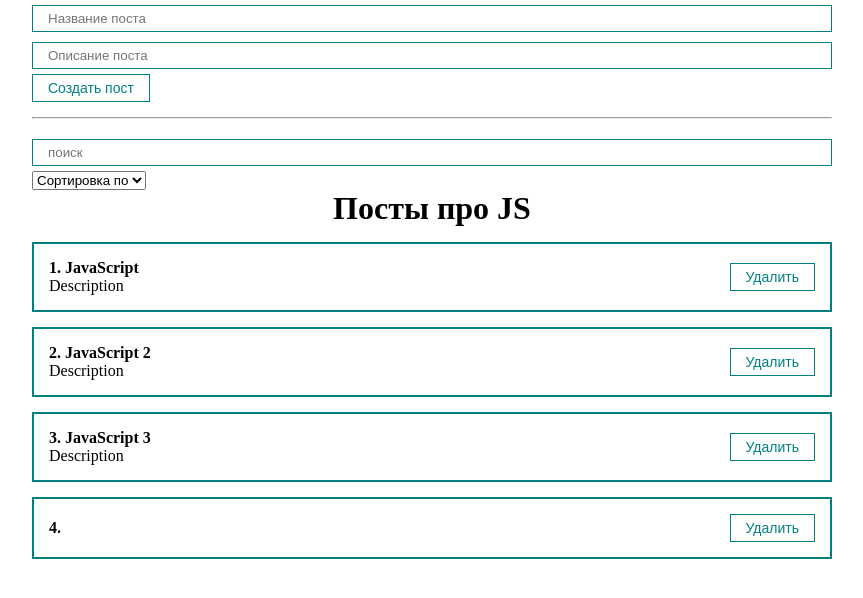
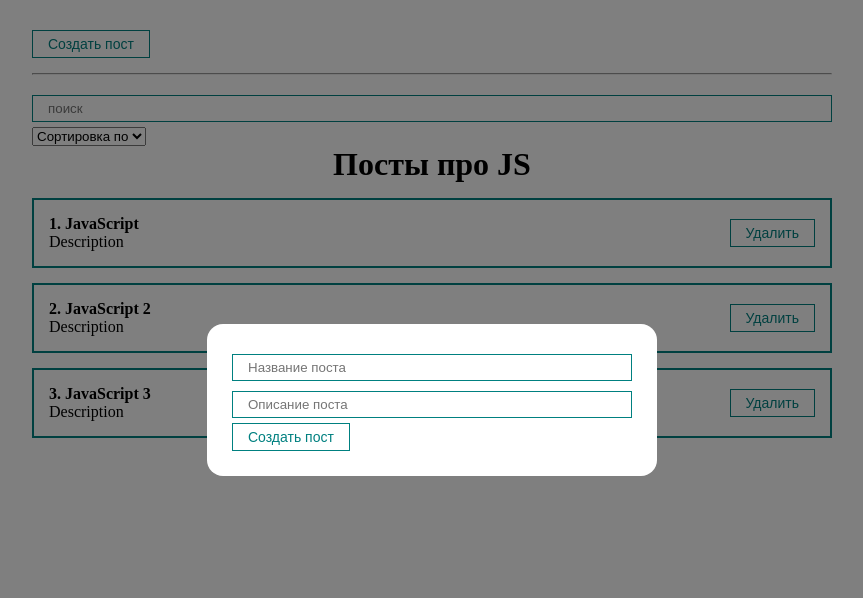
Before and after one commit to AleksandrErmolov/react-all-function, a React (Create React App) app: page / in a window 1280 px wide. Both pictures are taken after a click on the button "Создать пост". Shown: the top 598 px of the page, without its empty margins (208-1071 px from the left). Built offline with nearby package versions, Linux system fonts and the light colour scheme.

Commit message:
add animation

```diff
--- a/package.json
+++ b/package.json
@@ -9,6 +9,7 @@
     "react": "^17.0.2",
     "react-dom": "^17.0.2",
     "react-scripts": "5.0.0",
+    "react-transition-group": "^4.4.2",
     "web-vitals": "^2.1.4"
   },
   "scripts": {
--- a/src/App.js
+++ b/src/App.js
@@ -5,6 +5,8 @@ import PostForm from "./component/PostForm";
 import MySelect from "./component/UI/MySelect/MySelect";
 import MyInput from "./component/UI/Input/MyInput";
 import PostFilter from "./component/PostFilter";
+import MyModal from "./component/UI/MyModal/MyModal";
+import MyButton from "./component/UI/Button/MyButton";
 
 function App() {
 
@@ -15,6 +17,7 @@ function App() {
     ])
 
     const [filter, setFilter] = useState({sort: '', query: ''})
+    const [modal, setModal] = useState(false)
 
 
     const sortedPosts = useMemo(() => {
@@ -34,6 +37,7 @@ function App() {
 
     const create = (newPost) => {
         setPosts([...posts, newPost])
+        setModal(false)
     }
 
     const removePost = (post) => {
@@ -43,7 +47,13 @@ function App() {
 
     return (
         <div className="App">
-            <PostForm create={create}/>
+            <MyButton style={{marginTop:30}} onClick={() => setModal(true)}>
+                Создать пост
+            </MyButton>
+            <MyModal visible={modal} setVisible={setModal}>
+                <PostForm create={create}/>
+            </MyModal>
+
             <hr style={{margin: '15px 0'}}/>
             <PostFilter filter={filter} setFilter={setFilter}/>
             <PostList removePost={removePost} posts={sortedAndSearchedPosts} title='Посты про JS'/>
--- a/src/component/PostList.jsx
+++ b/src/component/PostList.jsx
@@ -1,5 +1,6 @@
 import React from 'react';
 import PostItem from "./PostItem";
+import {CSSTransition, TransitionGroup} from "react-transition-group";
 
 const PostList = ({posts, title, removePost}) => {
 
@@ -10,10 +11,15 @@ const PostList = ({posts, title, removePost}) => {
     return (
         <div>
             <h1 style={{textAlign: 'center'}}>{title}</h1>
+            <TransitionGroup>
             {posts.map((post, index) =>
-                <PostItem removePost={removePost} number={index + 1} key={post.id} id={post.id} title={post.title}
+                <CSSTransition  key={post.id} timeout={500} classNames={'post'}>
+                <PostItem removePost={removePost} number={index + 1} id={post.id} title={post.title}
                           body={post.body} post={post}/>
-            )}
+                </CSSTransition>
+
+                )}
+            </TransitionGroup>
         </div>
     );
 };
--- /dev/null
+++ b/src/component/UI/MyModal/MyModal.jsx
@@ -0,0 +1,20 @@
+import React from 'react';
+import classes from "./MyModal.module.css";
+
+const MyModal = ({children, visible, setVisible}) => {
+
+    const rootClasses = [classes.myModal]
+    if(visible){
+        rootClasses.push(classes.active)
+    }
+
+    return (
+        <div className={rootClasses.join(' ')} onClick={() => setVisible(false)}>
+            <div className={classes.myModalContent} onClick={e => e.stopPropagation()}>
+                {children}
+            </div>
+        </div>
+    );
+};
+
+export default MyModal;
--- /dev/null
+++ b/src/component/UI/MyModal/MyModal.module.css
@@ -0,0 +1,23 @@
+.myModal {
+    position: fixed;
+    top: 0;
+    bottom: 0;
+    right: 0;
+    left: 0;
+    display: none;
+    background: rgba(0,0,0, 0.5);
+}
+
+.myModalContent {
+    padding: 25px;
+    background: white;
+    border-radius: 16px;
+    width: 450px;
+}
+
+
+.myModal.active {
+    display: flex;
+    justify-content: center;
+    align-items: center;
+}
--- a/src/styles/App.css
+++ b/src/styles/App.css
@@ -23,3 +23,20 @@
     justify-content: space-between;
     align-items: center;
 }
+
+
+
+.post-enter {
+    transform: translate(-350px);
+}
+.post-enter-active {
+    transform:translateX(0px);
+    transition: all 500ms ease-in;
+}
+.post-exit {
+    opacity: 1;
+}
+.post-exit-active {
+    transform: translate(-350px);
+    transition: all 500ms ease-in;
+}
```
Also changed, not shown: 1 other file (tests, documents, lock files or other folders).
